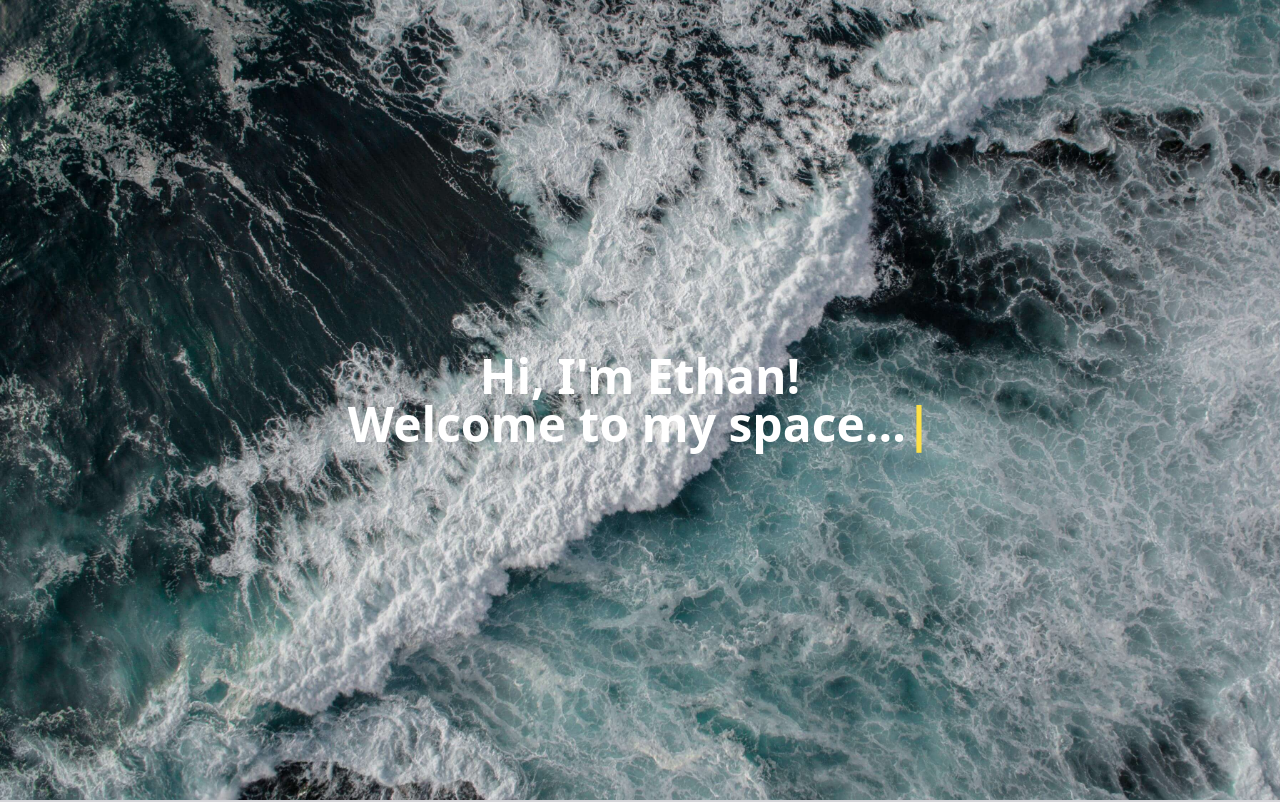
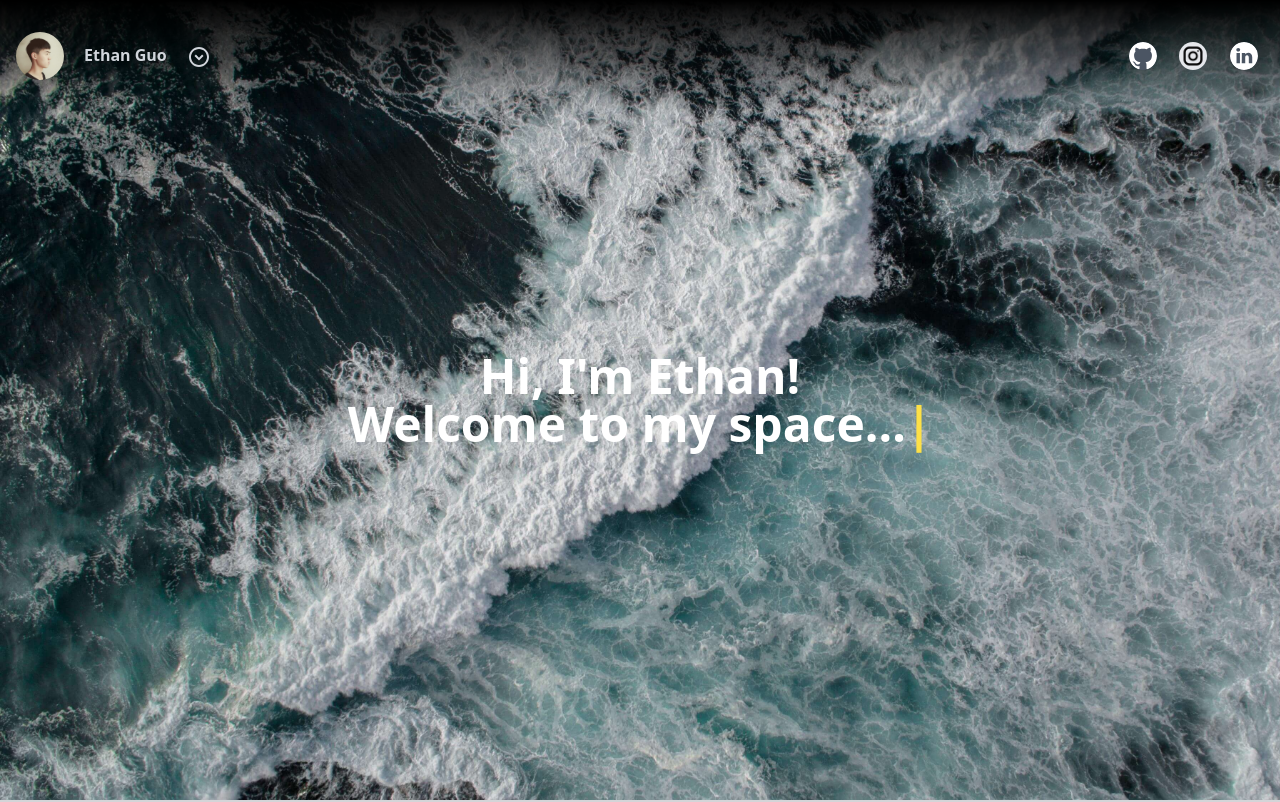
Before and after one commit to EthanGuo666/EthanGuo666.github.io, a React (Vite) app in the folder ethan_personal_page/: page / in a window 1280 px wide. Shown: the top 802 px of the page. Built offline with nearby package versions, Linux system fonts and the light colour scheme.

Commit message:
feat: add route to the project details page

```diff
--- a/ethan_personal_page/src/pages/HomePage.jsx
+++ b/ethan_personal_page/src/pages/HomePage.jsx
@@ -1,5 +1,6 @@
 import React from "react";
 
+import HeaderBar from "../components/HeaderBar";
 import SummaryBox from "../components/SummaryBox";
 import EducationTimeline from "./EducationTimeline";
 import ProjectList from "./ProjectList";
@@ -7,6 +8,9 @@ import ProjectList from "./ProjectList";
 function HomePage() {
   return (
     <div>
+      <div className='fixed w-full mx-auto p-4 z-50 bg-gradient-to-b from-black to-transparent'>
+        <HeaderBar />
+      </div>
       <div className='w-full h-screen'>
         <SummaryBox />
       </div>
--- /dev/null
+++ b/ethan_personal_page/src/pages/ProjectDetailPages/Avartus.jsx
@@ -0,0 +1,22 @@
+import React from "react";
+
+import "../../styles/Canvas.css";
+
+function Avartus() {
+  return (
+    <div className="Canvas">
+      <br />
+      <br />
+      <br />
+      <br />
+      <br />
+      <br />
+      <br />
+      <br />
+      <br />
+      Haha
+    </div>
+  );
+}
+
+export default Avartus;
--- a/ethan_personal_page/src/pages/ProjectList.jsx
+++ b/ethan_personal_page/src/pages/ProjectList.jsx
@@ -9,7 +9,6 @@ import Tab from "@mui/material/Tab";
 import Tabs from "@mui/material/Tabs";
 import Typography from "@mui/material/Typography";
 import "../styles/Canvas.css";
-import PicturePlaceholder from '../assets/picturePlaceHolder.png';
 import Avartus from '../assets/Avartus.jpg';
 import Section28Cheese from '../assets/Section28Cheese.jpeg';
 import QRcode from '../assets/QRcode.jpeg';
@@ -34,7 +33,7 @@ function ProjectList() {
 
         <div className='w-full md:w-1/2 lg:w-1/2 xl:w-1/2 p-14'>
           <Card className='hover:shadow-2xl' style={{borderRadius: '30px'}}>
-            <CardActionArea onClick={() => console.log("first")}>
+            <CardActionArea href="/projects/avartus">
               <CardMedia
                 className='opacity-60 hover:opacity-100 transition duration-400'
                 style={{ height: 350}}
```
